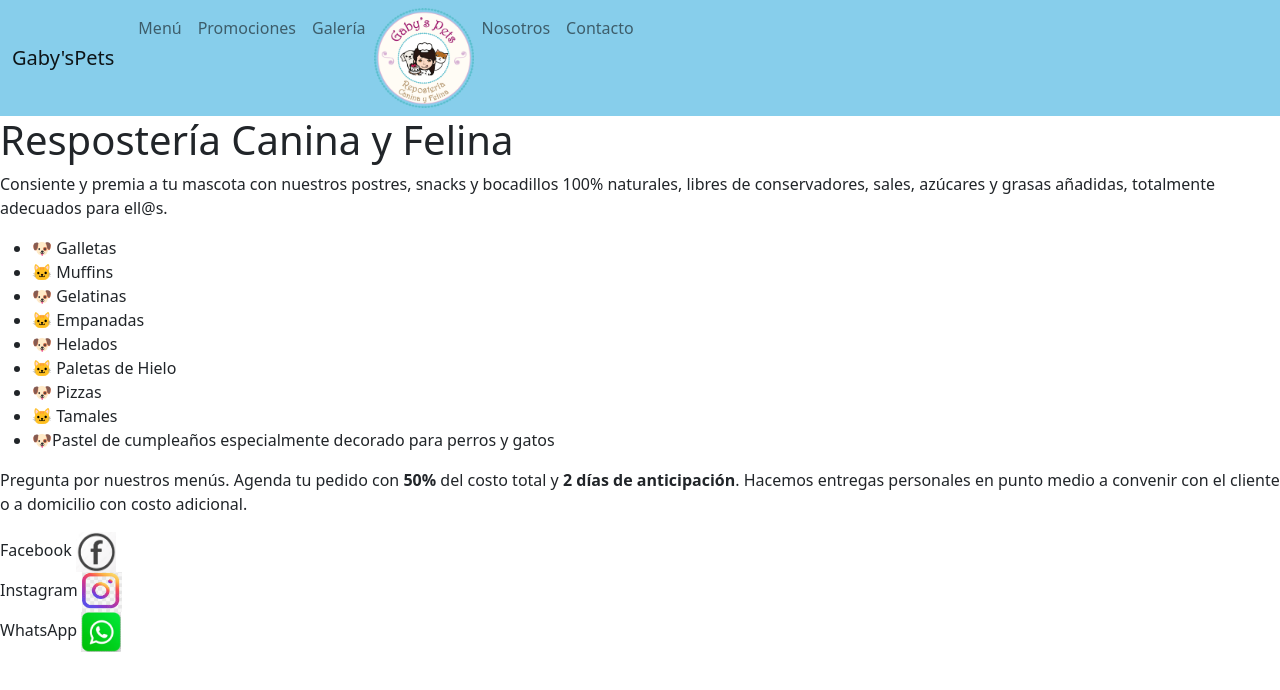
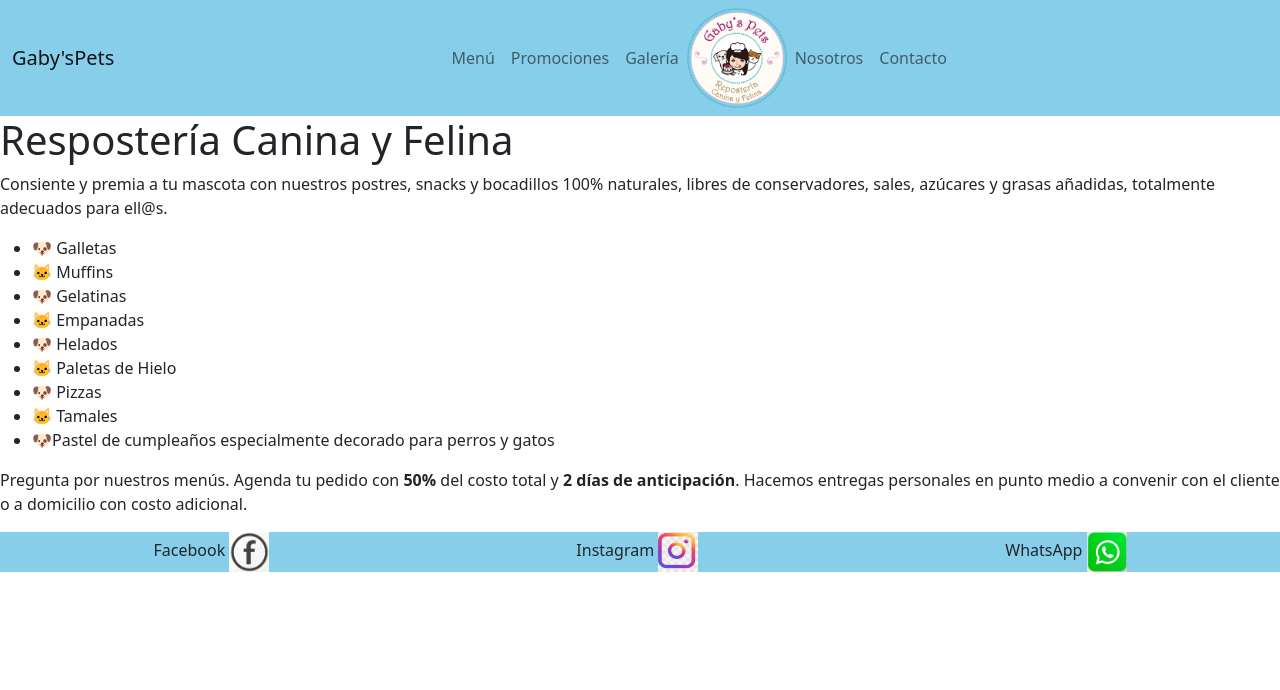
Before and after one commit to osspring21/pre-entrega2Juangaytan, a website: page index.html in a window 1280 px wide. Drawn offline with nearby package versions, Linux system fonts and the light colour scheme.

Commit message:
Se agrega carpeta de componentes

```diff
--- /dev/null
+++ b/sass/components/_footer.scss
@@ -0,0 +1,6 @@
+footer {
+    background-color: skyblue;
+    width: 100%;
+    display: inline-flex;
+    justify-content: space-around;
+}
--- /dev/null
+++ b/sass/components/_header.scss
@@ -0,0 +1,10 @@
+header {
+    background-color: skyblue;
+    .navbar-nav {
+        align-items: center;
+        justify-content: space-around;
+        }
+        .collapse {
+            justify-content: center;
+    }
+}
--- a/sass/style.scss
+++ b/sass/style.scss
@@ -1,7 +1,2 @@
-header {
-    background-color: skyblue;
-    navbar-collapse {
-        align-items: center;
-        justify-content: space-around;
-    }
-}
+@import "components/header";
+@import "components/footer";
```
Also changed, not shown: css/style.css, 1 other file.
